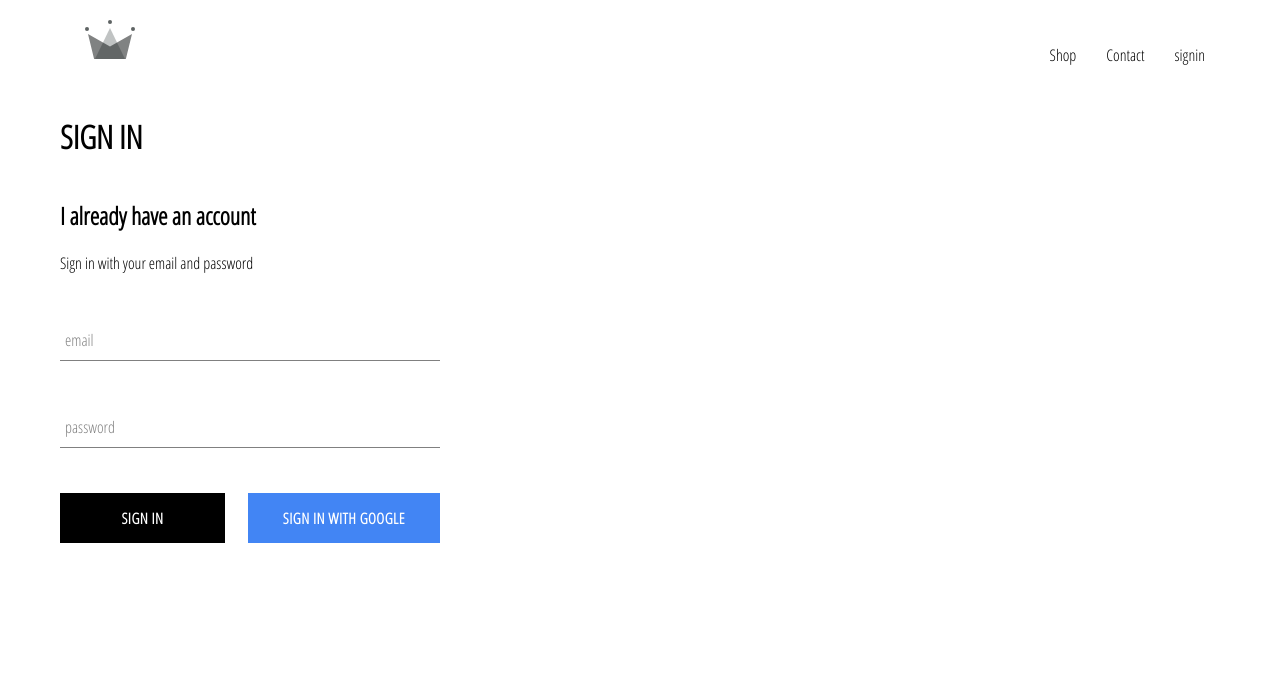
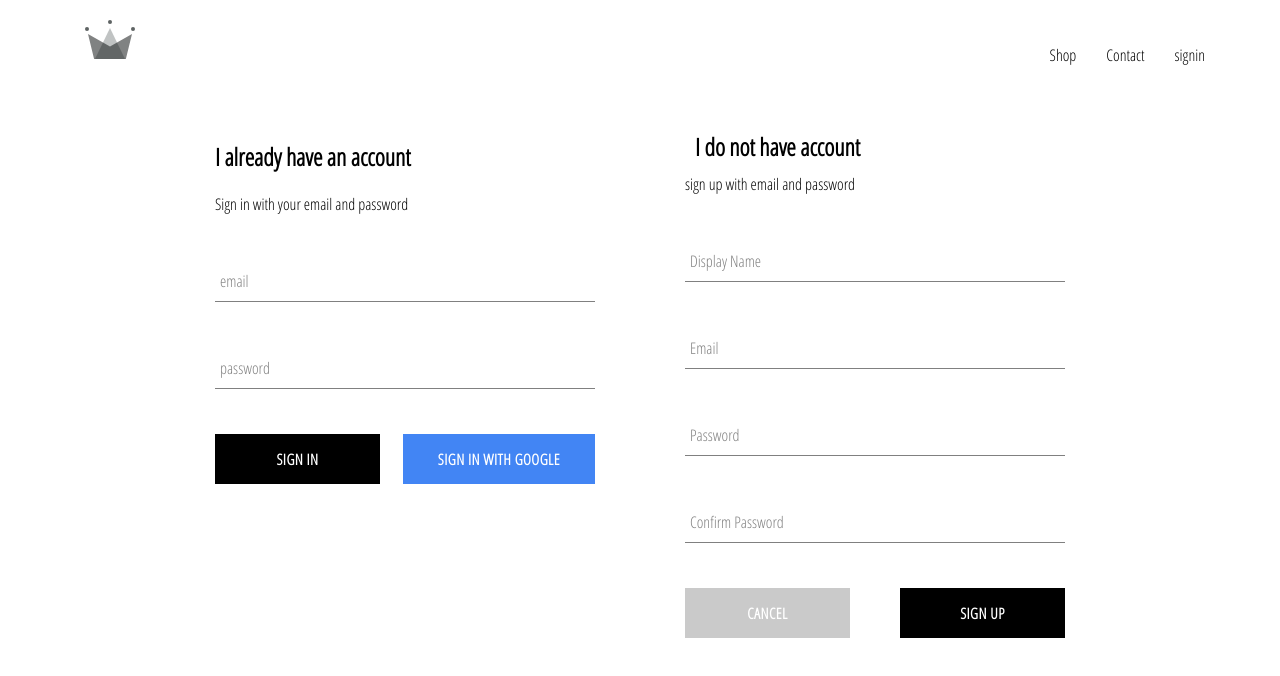
Before and after one commit to thesyd1982/theyab, a React (Create React App) app: page /signin in a window 1280 px wide. Shown: the top 676 px of the page. Built offline with nearby package versions, Linux system fonts and the light colour scheme; no server answers.

Commit message:
implemented firebase utils,included the ability to store authenticated users into firestore database

```diff
--- a/src/App.js
+++ b/src/App.js
@@ -1,11 +1,19 @@
-import React, { Component } from 'react';
+import React, {
+  Component
+} from 'react';
 import HomePage from './pages/homepage/homepage.component';
-import { Route, Switch } from 'react-router-dom';
+import {
+  Route,
+  Switch
+} from 'react-router-dom';
 
 import ShopPage from './pages/shop/shop-page.component';
 import Header from './components/header/header.component'
 import SignInAndSignUpPage from './pages/sign-in-and-sign-up/sign-in-and-sign-up-page.component';
-import { auth } from './firebase/firebase.utils';
+import {
+  auth,
+  createUserProfileDocument
+} from './firebase/firebase.utils';
 import './App.css';
 
 class App extends Component {
@@ -18,10 +26,26 @@ class App extends Component {
   }
   unsubscribeAuth = null;
   componentDidMount() {
-    this.unsubscribeAuth = auth.onAuthStateChanged(user => {
-      this.setState({ currentUser: user });
-      console.log(this.state.currentUser);
+
+
+    this.unsubscribeAuth = auth.onAuthStateChanged(async userAuth => {
+      if (userAuth) {
+        const userRef = await createUserProfileDocument(userAuth)
+        userRef.onSnapshot(snapshot => {
+          this.setState({
+            currentUser: {
+              id: userAuth.uid,
+              ...snapshot.data()
+            }
+          });
+        });
+
+      }
+      this.setState({
+        currentUser: userAuth
+      });
     });
+
   }
 
   componentWillUnmount() {
@@ -30,15 +54,32 @@ class App extends Component {
 
 
   render() {
-    return (
-      <div>
-        <Header currentUser={this.state.currentUser} />
-        <Switch>
-          <Route exact path='/' component={HomePage} />
-          <Route path='/shop' component={ShopPage} />
-          <Route path='/signin' component={SignInAndSignUpPage} />
-        </Switch>
-      </div>
+    return ( <
+      div >
+      <
+      Header currentUser = {
+        this.state.currentUser
+      }
+      /> <
+      Switch >
+      <
+      Route exact path = '/'
+      component = {
+        HomePage
+      }
+      /> <
+      Route path = '/shop'
+      component = {
+        ShopPage
+      }
+      /> <
+      Route path = '/signin'
+      component = {
+        SignInAndSignUpPage
+      }
+      /> < /
+      Switch > <
+      /div>
     );
   }
 }
--- a/src/components/custom-button/custom-buttom.styles.scss
+++ b/src/components/custom-button/custom-buttom.styles.scss
@@ -29,4 +29,14 @@
             border: none;
         }
     }
+
+    &.cancel {
+        background-color: #cacaca;
+        color: white;
+
+        &:hover {
+            background-color: #424344;
+            border: 1px solid black;
+        }
+    }
 }
--- a/src/components/custom-button/custom-button.component.jsx
+++ b/src/components/custom-button/custom-button.component.jsx
@@ -2,8 +2,8 @@ import React from 'react';
 
 import './custom-buttom.styles.scss';
 
-const CustomButton = ({ children, isGoogleSignIn, ...otherProps }) => (
-    <button className={`${isGoogleSignIn ? 'google-sign-in' : ''} custom-button `}
+const CustomButton = ({ children, isGoogleSignIn, isCancel, ...otherProps }) => (
+    <button className={`${isGoogleSignIn ? 'google-sign-in' : ''} ${isCancel ? 'cancel' : ''} custom-button `}
         {...otherProps}>
         {children}
     </button>
--- /dev/null
+++ b/src/components/sign-up/sign-up.component.jsx
@@ -0,0 +1,118 @@
+import React, { Component } from 'react';
+
+import FormInput from '../form-input/form-input.component'
+import CostumButton from '../custom-button/custom-button.component';
+
+import { auth, createUserProfileDocument } from '../../firebase/firebase.utils';
+import './sign-up.styles.scss';
+
+class SignUp extends Component {
+
+    constructor(props) {
+        super(props);
+        this.state = {
+            displayName: '',
+            email: '',
+            password: '',
+            confirmPassword: '',
+        };
+    }
+
+
+    handleSubmit = async event => {
+
+        event.preventDefault();
+        const {
+            displayName,
+            email,
+            password,
+            confirmPassword } = this.state;
+        if (password !== confirmPassword) {
+            alert("passwords don't match")
+            return;
+        }
+
+        try {
+            const { user } = await auth.createUserWithEmailAndPassword(email, password);
+            await createUserProfileDocument(user, { displayName });
+            this.clearForm();
+        } catch (error) {
+            console.error(error.message)
+        }
+
+
+
+    };
+
+    handleChange = event => {
+        const { value, name } = event.target;
+
+        this.setState({ [name]: value });
+    };
+
+    clearForm = () => {
+        this.setState({
+            displayName: '',
+            email: '',
+            password: '',
+            confirmPassword: '',
+        });
+    };
+    render() {
+        const {
+            displayName,
+            email,
+            password,
+            confirmPassword } = this.state;
+        return (
+            <div className="sign-up">
+                <h2 className="title">I do not have account</h2>
+                <span>sign up with email and password</span>
+
+                <form className="sign-up-from" onSubmit={this.handleSubmit}>
+                    <FormInput
+                        type='text'
+                        name='displayName'
+                        value={displayName}
+                        onChange={this.handleChange}
+                        label='Display Name'
+                        required
+                    />
+                    <FormInput
+                        type='email'
+                        name='email'
+                        value={email}
+                        onChange={this.handleChange}
+                        label='Email'
+                        required
+                    />
+
+                    <FormInput
+                        type='password'
+                        name='password'
+                        value={password}
+                        onChange={this.handleChange}
+                        label='Password'
+                        required
+                    />
+                    <FormInput
+                        type='password'
+                        name='confirmPassword'
+                        value={confirmPassword}
+                        onChange={this.handleChange}
+                        label='Confirm Password'
+                        required
+                    />
+                    <div className="buttons">
+                        <CostumButton onClick={this.clearForm} isCancel>Cancel</CostumButton>
+                        <CostumButton type='submit' onClick={this.handleSubmit}> SIGN UP</CostumButton>
+
+                    </div>
+                </form>
+            </div>
+        );
+    }
+
+
+}
+export default SignUp;
--- /dev/null
+++ b/src/components/sign-up/sign-up.styles.scss
@@ -0,0 +1,19 @@
+.sign-up {
+    width: 380px;
+    display: flex;
+
+    flex-direction: column;
+}
+
+.title {
+    margin: 10px;
+}
+
+.buttons {
+    display: flex;
+    justify-content: space-between;
+}
+
+* {
+    box-sizing: border-box;
+}
--- a/src/firebase/firebase.utils.js
+++ b/src/firebase/firebase.utils.js
@@ -14,6 +14,33 @@ const config = {
     measurementId: "G-839M67V6VW"
 };
 
+export const createUserProfileDocument = async (userAuth, additionalData) => {
+
+    if (!userAuth) return;
+
+    const userRef = firestore.doc(`users/${userAuth.uid}`);
+    const userSnapshot = await userRef.get();
+
+    if (!userSnapshot.exists) {
+        const {
+            displayName,
+            email
+        } = userAuth;
+        const creatAt = new Date();
+
+        try {
+            await userRef.set({
+                displayName,
+                email,
+                creatAt,
+                ...additionalData
+            });
+        } catch (error) {
+            console.log("error creating user", error.message);
+        }
+    }
+    return userRef;
+};
 
 firebase.initializeApp(config);
 
--- a/src/pages/sign-in-and-sign-up/sign-in-and-sign-up-page.component.jsx
+++ b/src/pages/sign-in-and-sign-up/sign-in-and-sign-up-page.component.jsx
@@ -1,12 +1,14 @@
 import React from 'react';
 import SignIn from '../../components/sign-in/sign-in.component';
+import SignUp from '../../components/sign-up/sign-up.component';
 import './sign-in-and-sign-up-page.styles.scss'
 
 const SingnInAndSignUpPage = () => {
     return (
         <div className="sign-in-and-sign-up">
-            <h1 >SIGN IN</h1>
+
             <SignIn />
+            <SignUp />
         </div>
 
     );
--- a/src/pages/sign-in-and-sign-up/sign-in-and-sign-up-page.styles.scss
+++ b/src/pages/sign-in-and-sign-up/sign-in-and-sign-up-page.styles.scss
@@ -0,0 +1,6 @@
+.sign-in-and-sign-up {
+    display: flex;
+    justify-content: space-between;
+    width: 850px;
+    margin: 30px auto;
+}
```
Also changed, not shown: 1 other file (tests, documents, lock files or other folders).
